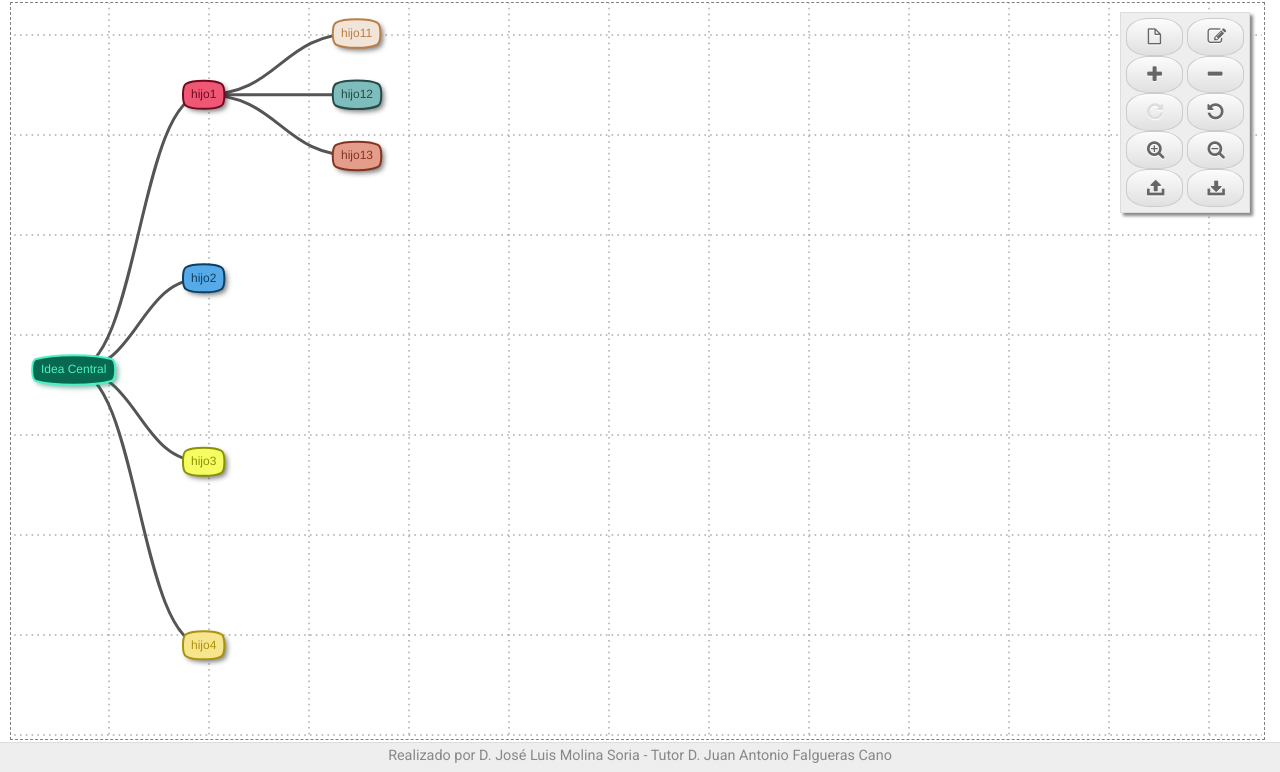
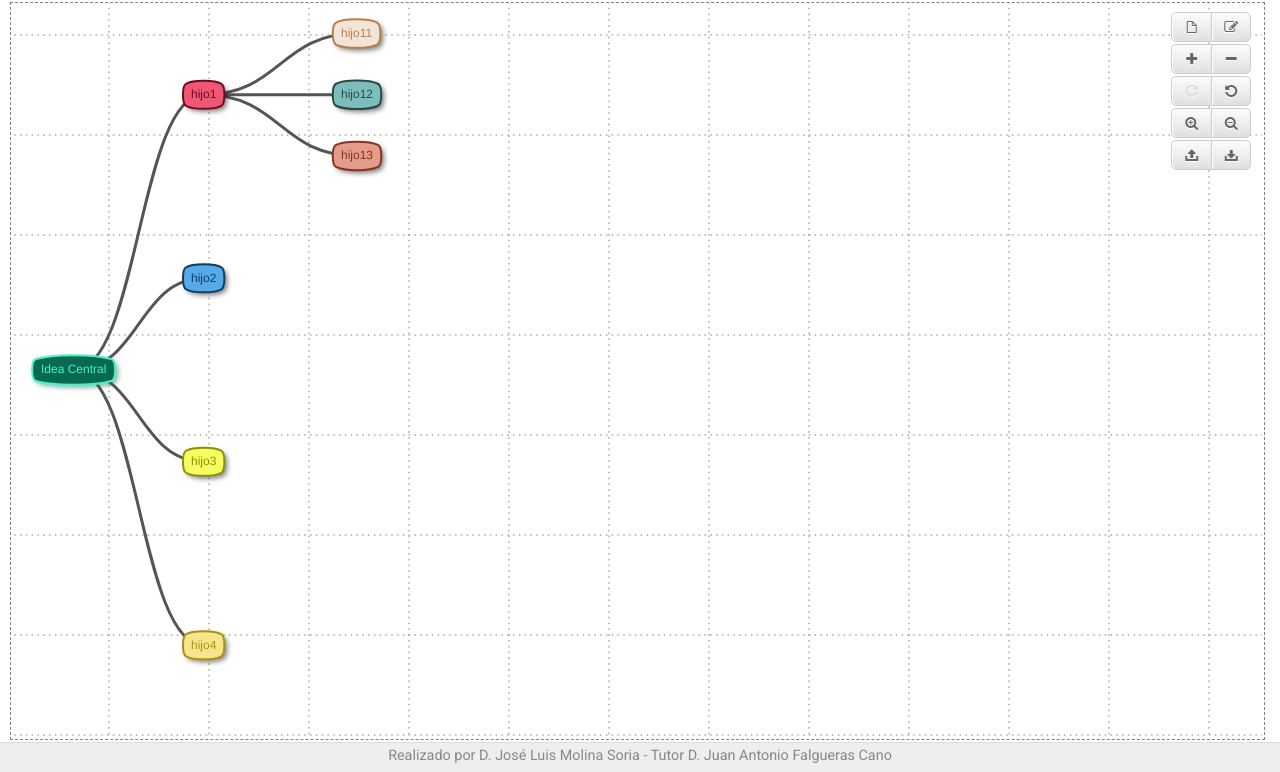
Before and after one commit to joseluismolinasoria/MindMapJS, a website with bundled scripts: page MM-dev.html in a window 1280 px wide. Shown: the part 28-800 px from the top of the page. Built offline with nearby package versions, Linux system fonts and the light colour scheme.

Commit message:
* Control del modo de edición con <enter>  * Undo de la edición

```diff
--- a/MM-dev.html
+++ b/MM-dev.html
@@ -47,39 +47,6 @@
       </ul>
     </nav>
 
-    <span id="botonera">
-      <button class="large" title="Nuevo mapa mental" onclick="MM.nuevo(); return false;">
-	<i class="icon-file"></i>
-      </button>
-      <button class="large" title="Editar nodo actual" onclick="MM.render.editar(); return false;">
-	<i class="icon-edit"></i>
-      </button><br />
-      <button class="large" title="Crear un nuevo nodo hijo" onclick="MM.add(); return false;">
-	<i class="icon-plus"></i>
-      </button>
-      <button class="large" title="Borrar el nodo actual" onclick="MM.borrar(); return false;">
-	<i class="icon-minus"></i>
-      </button><br />
-      <button class="large" id="btnHacer" title="Hacer ..." onclick="MM.demo.hacer(); return false;">
-	<i class="icon-repeat"></i>
-      </button>
-      <button class="large" id="btnDeshacer" title="Deshacer ..." onclick="MM.demo.deshacer(); return false;">
-	<i class="icon-undo"></i>
-      </button><br />
-      <button class="large" title="Zoom in (ampliar)" onclick="MM.render.zoomIn(); return false;">
-	<i class="icon-zoom-in"></i>
-      </button>
-      <button class="large" title="Zoom out (encoger)" onclick="MM.render.zoomOut(); return false;">
-	<i class="icon-zoom-out"></i>
-      </button><br />
-      <button class="large" title="Cargar fichero FreeMind" onclick="MM.cargarFreeMind(); return false;">
-	<i class="icon-upload-alt"></i>
-      </button>
-      <button class="large" title="Exportar a fichero FreeMind" onclick="MM.exportar.freemind.grabar(); return false;">
-	<i class="icon-download-alt"></i>
-      </button><br />
-    </span>
-
     <div id="contenedorEditor" tabindex="1"></div>
 
     <footer id="footer">
@@ -88,7 +55,7 @@
       </div>
     </footer>
 
-
+    <!-- DIVS DESLIZABLES -->
     <div id="ayuda" class="deslizable" onclick="MM.demo.ayuda(false);">
       <div class="col_4">
 	<h4><i class="icon-desktop"></i> Atajos de teclado</h4>
@@ -105,6 +72,7 @@
 	Crear la documentación para manejo táctil
       </div>
     </div>
+
     <div id="datosDelProyecto" class="deslizable" onclick="MM.demo.datosDelProyecto(false);">
       <div class="col_12">
 	<h4><i class="icon-info-sign"></i> Datos del proyecto</h4>
@@ -114,7 +82,75 @@
 	Número de orden 5336<br/>
 	Autorizado el 3 de abril de 2013
       </div>
-   </div>
+    </div>
+    <!-- FIN DIVS DESLIZABLES -->
+// 33
+    <!-- BOTONERA -->
+    <ul class="button-bar" style="position:fixed; top: 40px; right: 30px; left:auto; z-index:2">
+      <li class="first">
+	<a href="#" onclick="MM.nuevo(); return false;" title="Nuevo mapa mental">
+	  <i class="icon-file"></i>
+	</a>
+      </li>
+      <li class="last">
+	<a href="#" onclick="MM.render.editar(); return false;" title="Editar nodo actual">
+	  <i class="icon-edit"></i>
+	</a>
+      </li>
+    </ul>
+
+    <ul class="button-bar" style="position:fixed; top: 72px; right: 30px; left:auto; z-index:2">
+      <li class="first">
+	<a href="#" onclick="MM.add(); return false;" title="Crear un nuevo nodo hijo">
+	  <i class="icon-plus"></i>
+	</a>
+      </li>
+      <li class="last">
+	<a href="#" onclick="MM.borrar(); return false;" title="Borrar el nodo actual">
+	  <i class="icon-minus"></i>
+	</a>
+      </li>
+    </ul>
+
+    <ul class="button-bar" style="position:fixed; top: 104px; right: 30px; left:auto; z-index:2">
+      <li class="first">
+	<a href="#" id="btnHacer" onclick="MM.demo.hacer(); return false;" title="Hacer ..." >
+	  <i id="iconHacer" class="icon-repeat"></i>
+	</a>
+      </li>
+      <li class="last">
+	<a href="#" id="btnDeshacer" onclick="MM.demo.deshacer(); return false;" title="Deshacer ..." >
+	  <i id="iconDeshacer" class="icon-undo"></i>
+	</a>
+      </li>
+    </ul>
+
+    <ul class="button-bar" style="position:fixed; top: 136px; right: 30px; left:auto; z-index:2">
+      <li class="first">
+	<a href="#" onclick="MM.render.zoomIn(); return false;"  title="Zoom in (agrandar)">
+	  <i class="icon-zoom-in"></i>
+	</a>
+      </li>
+      <li class="last">
+	<a href="#" onclick="MM.render.zoomOut(); return false;"  title="Zoom out (encoger)">
+	  <i class="icon-zoom-out"></i>
+	</a>
+      </li>
+    </ul>
+
+    <ul class="button-bar" style="position:fixed; top: 168px; right: 30px; left:auto; z-index:2">
+      <li class="first">
+	<a href="#" onclick="MM.cargarFreeMind(); return false;" title="Cargar fichero FreeMind">
+	  <i class="icon-upload-alt"></i>
+	</a>
+      </li>
+      <li class="last">
+	<a href="#" onclick="MM.exportar.freemind.grabar(); return false;" title="Exportar a fichero FreeMind">
+	  <i class="icon-download-alt"></i>
+	</a>
+      </li>
+    </ul>
+    <!-- FIN DE BOTONERA -->
 
   </body>
 </html>
--- a/css/MM.css
+++ b/css/MM.css
@@ -176,25 +176,3 @@ a.callout{cursor:pointer;}
     transition: top 1.5s;
     -webkit-transition: top 1.5s; /* Safari */
 }
-
-#botonera {
-    border: 1px solid #ddd;
-    background-color:#eee;
-    padding:5px;
-    position: fixed;
-    top: 40px;
-    right: 30px;
-    z-index:2;
-    box-shadow: 3px 3px 3px #888;
-    min-width : 130px;
-}
-
-#botonera button {
-    border-radius: 40%;
-    padding: 8px 20px;
-    width: 57px;
-}
-
-button:disabled {
-    color : #ddd;
-}
--- a/src/demo.js
+++ b/src/demo.js
@@ -43,13 +43,17 @@ MM.demo.deshacer = function(){
 MM.demo.cambioUndoManager = function() {
     var btnHacer = document.getElementById('btnHacer');
     var btnDeshacer = document.getElementById('btnDeshacer');
+    var iconHacer = document.getElementById('iconHacer');
+    var iconDeshacer = document.getElementById('iconDeshacer');
 
     if ( MM.undoManager.hacerNombre() === null ) {
     	btnHacer.setAttribute('disabled', 'disabled');
     	btnHacer.setAttribute('title', '');
+    	iconHacer.setAttribute('style', 'color: #ddd;');
     } else {
     	if ( btnHacer.hasAttribute('disabled') ) {
     	    btnHacer.removeAttribute('disabled');
+    	    iconHacer.removeAttribute('style');
     	}
     	btnHacer.setAttribute('title', 'Hacer ' + MM.undoManager.hacerNombre());
     }
@@ -57,9 +61,11 @@ MM.demo.cambioUndoManager = function() {
     if ( MM.undoManager.deshacerNombre() === null ) {
     	btnDeshacer.setAttribute('disabled', 'disabled');
     	btnDeshacer.setAttribute('title', '');
+    	iconDeshacer.setAttribute('style', 'color: #ddd;');
     } else {
     	if ( btnDeshacer.hasAttribute('disabled') ) {
     	    btnDeshacer.removeAttribute('disabled');
+	    iconDeshacer.removeAttribute('style');
     	}
     	btnDeshacer.setAttribute('title', 'Deshacer ' + MM.undoManager.deshacerNombre());
     }
--- a/src/mm.js
+++ b/src/mm.js
@@ -19,6 +19,13 @@ MM = function (mm) {
      * @inner
      */
     mm.undoManager = new MM.UndoManager(10);
+
+    /**
+     * @prop {MM.PubSub} eventos Gestor de eventos del Mapa mental
+     * @memberof MM
+     * @inner
+     */
+    mm.eventos = new MM.PubSub();
 
     /**
      * @desc Sobreescritura del método "equal" del MM.Arbol. La comparación se realiza a
@@ -53,13 +60,6 @@ MM = function (mm) {
         }
 
         idNodos = 1;
-
-        /**
-         * @prop {MM.PubSub} eventos Gestor de eventos del Mapa mental
-         * @memberof MM
-         * @inner
-         */
-        this.eventos = new MM.PubSub();
 
         /**
          * @prop {MM.Arbol} arbol Arbol-eneario que representa al Mapa mental.
--- a/src/nodo.js
+++ b/src/nodo.js
@@ -92,11 +92,11 @@ MM.NodoSimple = MM.Mensaje.extend(/** @lends MM.NodoSimple.prototype */{
         this.capa.add(this.group);
         this.rect.hide();
 
-        var bindEditar = MM.Class.bind(this, this.editar);
+        var bindEditar = MM.Class.bind(MM.render, MM.render.editar);
         var bindNOP = MM.Class.bind(this, this.nop);
         var bindPonerFoco = MM.Class.bind(this, function() {MM.ponerFoco(this.arbol);});
-        this.group.on('click tap', bindPonerFoco);
-        this.group.on('dblclick  dbltap', bindEditar);
+        this.group.on('click tab', bindPonerFoco);
+        this.group.on('dblclick dbltap', bindEditar);
         this.group.on('mouseout', bindNOP);
         this.group.on('mousemove', bindNOP);
         this.group.on('mousedown', bindNOP);
@@ -183,8 +183,9 @@ MM.NodoSimple = MM.Mensaje.extend(/** @lends MM.NodoSimple.prototype */{
      * @desc Pone el nodo en modo edición
      */
     editar: function () {
+
         MM.teclado.atajos.activo = false;
-        var input = new MM.DOM.create('input',
+        this.input = new MM.DOM.create('input',
             { 'id': 'editNodo',
               'value': this.arbol.elemento.texto,
               'style': 'position: absolute; ' +
@@ -200,22 +201,22 @@ MM.NodoSimple = MM.Mensaje.extend(/** @lends MM.NodoSimple.prototype */{
                     'font-size: ' + this.kText.getFontSize() + 'pt; ' +
                     'white-space: pre-wrap; word-wrap: break-word; overflow:hidden; height:auto;'
             });
-        var self = this;
-        input.onblur = MM.Class.bind(this, this.cerrarEdicion);
 
-        this.escenario.content.appendChild(input);
-        input.select();
-        input.focus();
+        this.input.onblur = MM.Class.bind (MM.render, MM.render.editar);
+        this.escenario.content.appendChild(this.input);
+        this.input.select();
+        this.input.focus();
     },
 
     cerrarEdicion : function ( ) {
-	this.arbol.elemento.texto = this.value;
+	this.arbol.elemento.texto = this.input.value;
         this.group.setWidth(this.kText.getWidth());
         this.group.setHeight(this.kText.getHeight());
         this.line.setPoints ( [ { x: 0, y: this.kText.getHeight() },
 				{ x: this.kText.getWidth(), y: this.kText.getHeight() } ] );
         MM.teclado.atajos.activo = true;
-        this.remove();
+        this.input.remove();
+	delete this.input;
         MM.ponerFoco(this.arbol);
     },
 
@@ -255,10 +256,10 @@ MM.Globo = MM.NodoSimple.extend(/** @lends MM.Globo.prototype */{
         this.line.hide();
         this.rect.show();
 
-        var bindEditar = MM.Class.bind(this, this.editar);
-        var bindPonerFoco = MM.Class.bind(this, function() {MM.ponerFoco(this.arbol);});
-        this.group.on('click tap', bindPonerFoco);
-        this.group.on('dblclick  dbltap', bindEditar);
+        // var bindEditar = MM.Class.bind(this, this.editar);
+        // var bindPonerFoco = MM.Class.bind(this, function() {MM.ponerFoco(this.arbol);});
+        // this.group.on('click', bindPonerFoco);
+        // this.group.on('dblclick', bindEditar);
     },
 
     /**
@@ -287,13 +288,12 @@ MM.Globo = MM.NodoSimple.extend(/** @lends MM.Globo.prototype */{
      * @desc Pone el nodo el modo edición.
      */
     editar: function () {
-        MM.teclado.atajos.activo = false;
-        var textarea = new MM.DOM.create('textarea',
+        this.textarea = new MM.DOM.create('textarea',
             { 'id': 'editNodo',
                 'innerHTML': this.getText(),
                 'style': 'position: absolute; ' +
-                    'top : ' + (this.getY() * MM.render.getEscala()) + 'px; ' +
-                    'left: ' + (this.getX() * MM.render.getEscala())  + 'px; ' +
+                    'top : ' + ((this.getY()-5) * MM.render.getEscala()) + 'px; ' +
+                    'left: ' + ((this.getX()-5) * MM.render.getEscala())  + 'px; ' +
                     'width: ' + Math.floor((this.arbol.elemento.texto.length / 2)+2) + 'em; ' +
                     'min-width: 50px; ' +
                     'height: 2em; ' +
@@ -305,24 +305,32 @@ MM.Globo = MM.NodoSimple.extend(/** @lends MM.Globo.prototype */{
                     'font-size: ' + this.kText.getFontSize() + 'pt; ' +
                     'white-space: pre-wrap; word-wrap: break-word; overflow:hidden;'
             });
-        var self = this;
-        textarea.onblur = function () {
-            self.arbol.elemento.texto = this.value;
-            self.setText(this.value);
-            self.group.setWidth(self.kText.getWidth());
-            self.group.setHeight(self.kText.getHeight());
-            self.rect.setPoints ( [ { x: 0, y: 0  },
-                                    { x: self.kText.getWidth(), y: 0 },
-                                    { x: self.kText.getWidth(), y: self.kText.getHeight() },
-                                    { x: 0, y: self.kText.getHeight() } ] );
-            MM.teclado.atajos.activo = true;
-            this.remove();
-            MM.ponerFoco(self.arbol);
-            window.focus();
-        };
-        this.escenario.content.appendChild(textarea);
-        textarea.select();
-        textarea.focus();
+
+        this.textarea.onblur = MM.Class.bind (MM.render, MM.render.editar);
+        this.escenario.content.appendChild(this.textarea);
+        this.textarea.select();
+        this.textarea.focus();
+    },
+
+
+    cerrarEdicion : function () {
+	this.textarea.onblur = this.nop;
+	MM.undoManager.add ( new MM.comandos.Editar ( this.arbol.elemento.id,
+						      this.arbol.elemento.texto,
+						      this.textarea.value ) );
+        this.arbol.elemento.texto = this.textarea.value;
+        this.setText(this.textarea.value);
+        this.group.setWidth(this.kText.getWidth());
+        this.group.setHeight(this.kText.getHeight());
+        this.rect.setPoints ( [ { x: 0, y: 0  },
+                                { x: this.kText.getWidth(), y: 0 },
+                                { x: this.kText.getWidth(), y: this.kText.getHeight() },
+                                { x: 0, y: this.kText.getHeight() } ] );
+        this.textarea.remove();
+	delete this.textarea;
+        MM.ponerFoco(this.arbol);
+        window.focus();
     }
 
+
 });
```
Also changed, not shown: History.md (+4 -1 lines), src/atajos.js (+17 -2 lines), src/comandosHacerDeshacer.js (+4 -4 lines), src/render.js (+22 -3 lines), src/teclado.js (+1 -10 lines), 1 other file.
